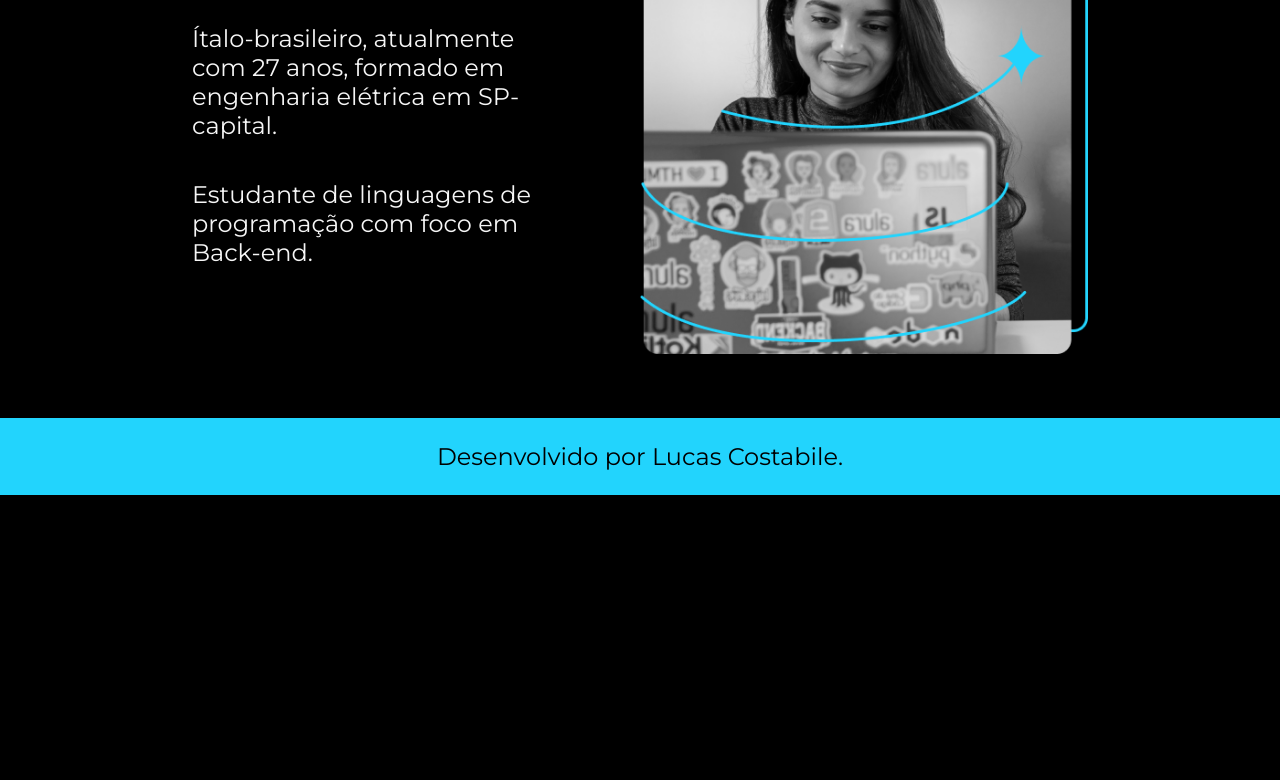
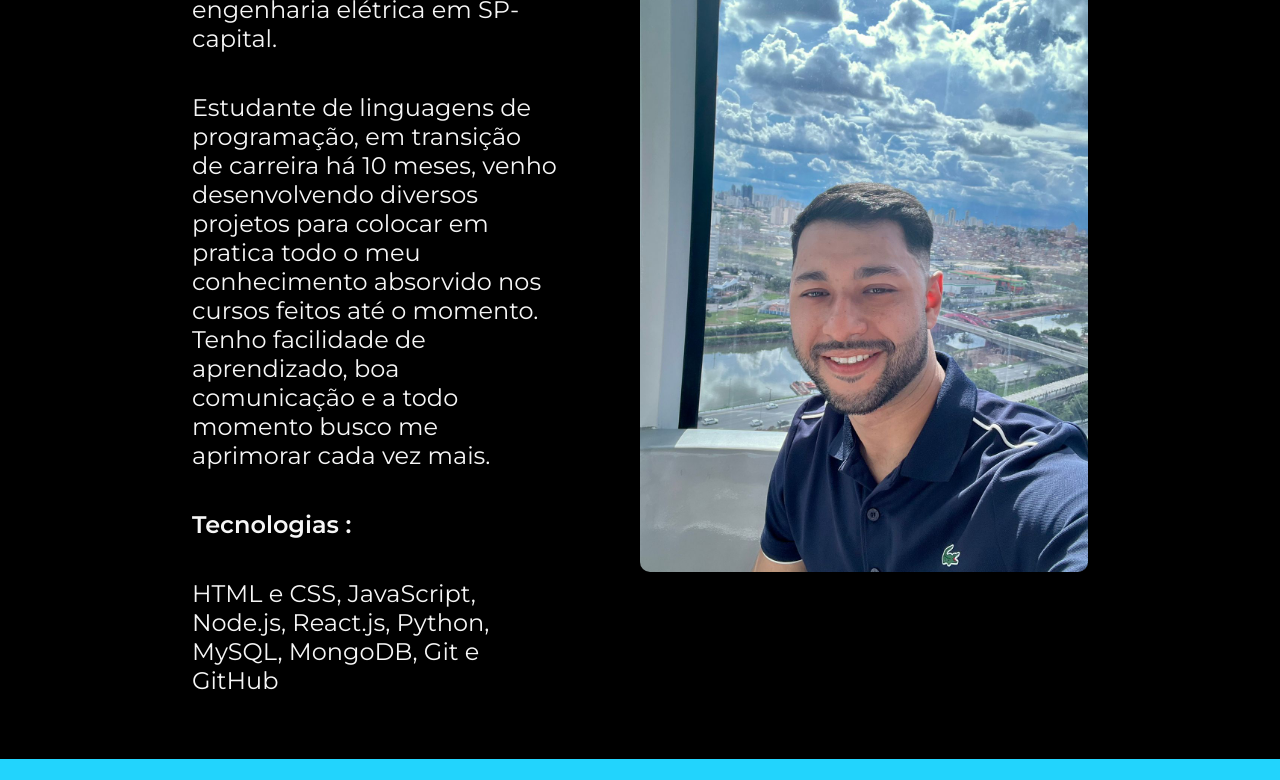
Before and after one commit to LucasCostabile/portfolio, a plain HTML site: page about.html in a window 1280 px wide. Shown: the part 267-1047 px from the top of the page. Before the commit the page ends 800 px from the top, so only its background shows below. Drawn offline with nearby package versions, Linux system fonts and the light colour scheme.

Commit message:
Add files via upload

```diff
--- a/about.html
+++ b/about.html
@@ -18,13 +18,14 @@
     <main class="apresentacao">
         <section class="apresentacao__conteudo">
             <h1 class="apresentacao__conteudo__titulo">Sobre mim</h1>
-            <p class="apresentacao__conteudo__texto"> Ítalo-brasileiro, atualmente com 27 anos, formado em engenharia elétrica em
+            <p class="apresentacao__conteudo__texto"> Italo brasileiro, atualmente com 27 anos, formado em engenharia elétrica em
                 SP-capital.</p>
-            <p class="apresentacao__conteudo__texto"> Estudante de linguagens de programação com foco em Back-end.</p>
-
-
+            <p class="apresentacao__conteudo__texto"> Estudante de linguagens de programação, em transição de carreira há 10 meses, venho desenvolvendo diversos projetos para colocar em pratica todo o meu conhecimento absorvido nos cursos feitos até o momento.
+                Tenho facilidade de aprendizado, boa comunicação e a todo momento busco me aprimorar cada vez mais. </p>
+            <h2 class="apresentacao__conteudo__texto">Tecnologias :</h2>
+            <p class="apresentacao__conteudo__texto">HTML e CSS, JavaScript, Node.js, React.js, Python, MySQL, MongoDB, Git e GitHub</p>
         </section>
-        <img class="apresentacao__imagem" src="./assets/imagem.png" alt="Foto da Joana Santos programando">
+        <img class="apresentacao__imagem" src="./assets/eu.png" alt="Foto da Joana Santos programando">
     </main>
     <footer class="rodape">
         <p>Desenvolvido por Lucas Costabile.</p>
--- a/styles/style.css
+++ b/styles/style.css
@@ -102,6 +102,7 @@ body{
 
 .apresentacao__imagem {
     width: 50%;
+    border-radius: 10px;
 }
 .rodape{
     color: var(--cor-primaria);
```
Also changed, not shown: index.html (+2 -4 lines), assets/eu.png (added), assets/instagram.png (added).
